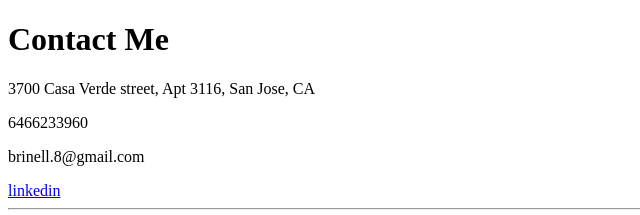
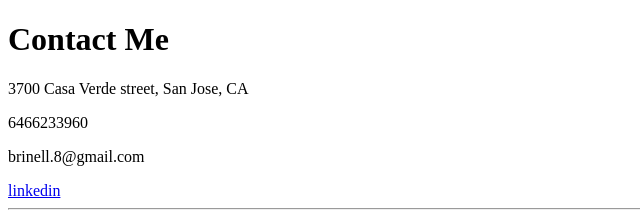
Before and after one commit to BrinellMonteiro/Resume, a plain HTML site: page contact.html in a window 1280 px wide. Shown: the top 215 px of the page, 0-640 px from the left. Drawn offline with Linux system fonts and the light colour scheme.

Commit message:
Update contact.html

```diff
--- a/contact.html
+++ b/contact.html
@@ -6,7 +6,7 @@
   </head>
   <body>
     <h1>Contact Me</h1>
-    <p>3700 Casa Verde street, Apt 3116, San Jose, CA</p>
+    <p>3700 Casa Verde street, San Jose, CA</p>
     <p>6466233960</p>
     <p>brinell.8@gmail.com</p>
     <a href="https://www.linkedin.com/in/brinell-monteiro-09b49a124/">linkedin</a>
```
